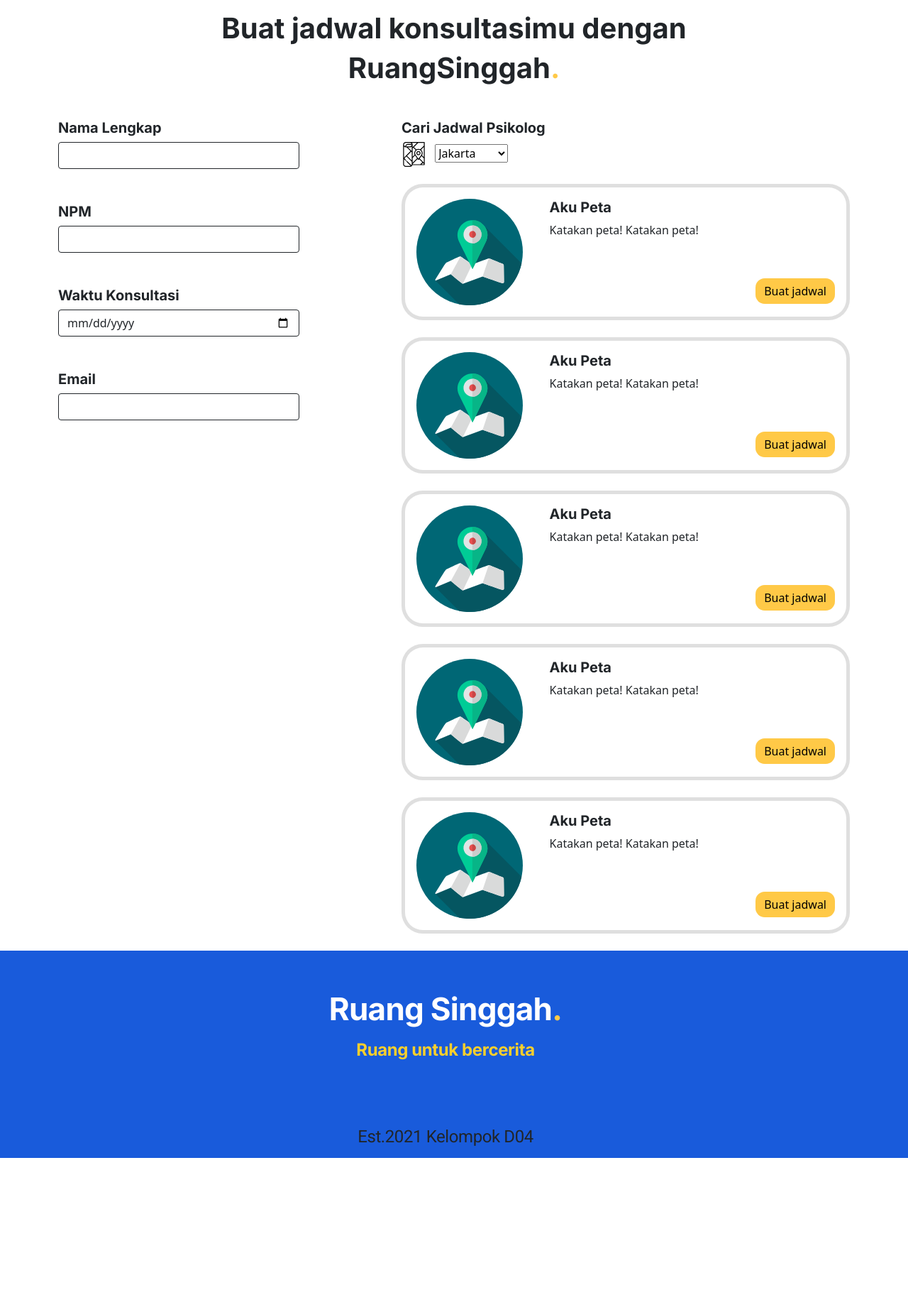
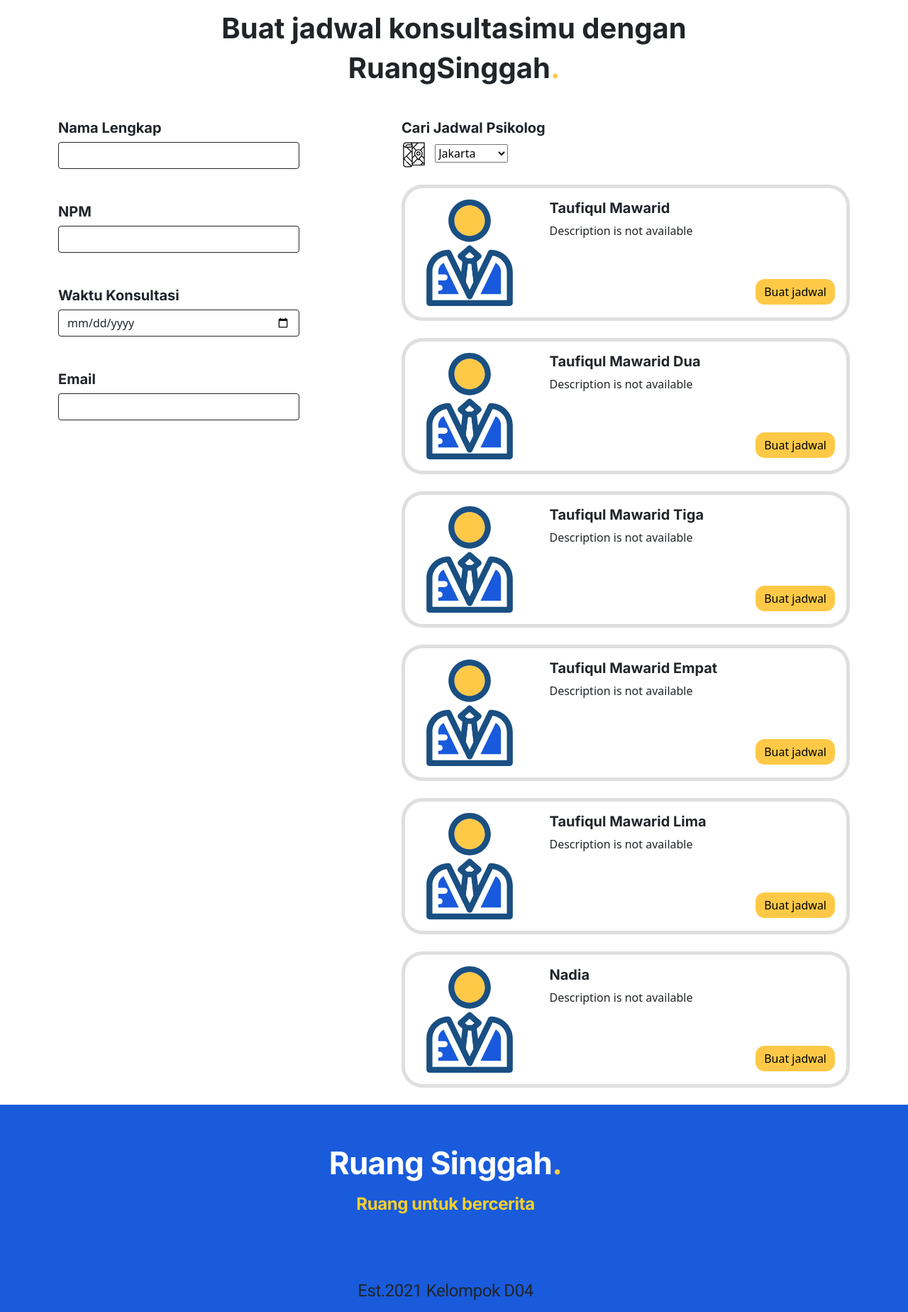
Before and after one commit to intervallie/tkpbp, a Django app: page /consultation/ in a window 1280 px wide. Shown: the part 75-1923 px from the top of the page at 71% size. Before the commit the page ends 1706 px from the top, so only its background shows below. Run offline with Django 3.2, Linux system fonts and the light colour scheme; a user stored in the database is signed in; data comes from the database, SQL or seed files in the repository; both versions use the stored data as it was after the commit.

Commit message:
TK Cons v0.3 Account counselor now show up

```diff
--- a/consultation_form/static/css/consultation_form_index.css
+++ b/consultation_form/static/css/consultation_form_index.css
@@ -7,11 +7,22 @@ h1, h5 {
     border-radius: 30px !important;
 }
 
-.cs-button {
+/* .cs-button {
     border-radius: 13px;
     background-color: #FFC947;
     color: black;
     border: none;
+} */
+
+.cs-button.btn-primary {
+    border-radius: 13px;
+    background-color: #FFC947;
+    color: black;
+    border: none;
+}
+
+.cs-button.btn-primary:hover {
+    background-color: #e5b43f;
 }
 
 .tk-color-yellow {
--- a/consultation_form/static/js/consultation_form.js
+++ b/consultation_form/static/js/consultation_form.js
@@ -0,0 +1,47 @@
+$(document).ready(function () {
+    var get_counselor_url = $("#get-counselor-url").html();
+    var get_counselor_image = $("#get-counselor-image").html();
+
+    $.ajax({
+        type: "GET",
+        url: get_counselor_url,
+        dataType: "JSON",
+        success: async function (response) {
+            // Destroy old list
+            $("#counselor-list").html("");
+            // Append counselor list of selected city
+            for (var x of response) {
+                var accountFields = x["fields"];
+                var card =
+                `<div class="card mt-4 mb-4 border-5 cs-rounded-border">
+                    <div class="row g-0">
+                        <div class="col-4 col-md-2 col-xl-3 m-3">
+                        <svg width=150 height=150>
+                            <use href="${get_counselor_image}#user-profile"></use>
+                        </svg>
+                        </div>
+                        <div class="col">
+                        <div class="card-body">
+                            <h5 class="card-title">${accountFields["name"]}</h5>
+                            <p class="card-text">Description is not available</p>
+                        </div>
+                        <div class="card-body mt-4">
+                            <div class="d-flex justify-content-end">
+                            <button class="btn btn-primary cs-button">Buat jadwal</button>
+                            </div>
+                        </div>
+                        </div>
+                    </div>
+                </div>`
+                var fadeEffect = $(card).hide();
+                $("#counselor-list").append(fadeEffect);
+                fadeEffect.fadeIn(500);
+                await sleep(100);
+            }
+        }
+    });
+});
+
+function sleep(ms) {
+    return new Promise(resolve => setTimeout(resolve, ms));
+}
--- /dev/null
+++ b/consultation_form/templates/consultation_form_base.html
@@ -0,0 +1,28 @@
+{% load static %}
+
+<!DOCTYPE html>
+<html lang="en">
+  <head>
+    <!-- Required meta tags -->
+    <meta charset="UTF-8" />
+    <meta name="viewport" content="width=device-width, initial-scale=1">
+
+    <!-- Bootstrap CSS -->
+    <link href="https://cdn.jsdelivr.net/npm/bootstrap@5.1.3/dist/css/bootstrap.min.css" rel="stylesheet" integrity="sha384-1BmE4kWBq78iYhFldvKuhfTAU6auU8tT94WrHftjDbrCEXSU1oBoqyl2QvZ6jIW3" crossorigin="anonymous">
+    <!-- Inter font -->
+    <link rel="stylesheet" href="https://fonts.googleapis.com/css?family=Inter">
+    <!-- Load static -->
+    <link rel="stylesheet" href="{% static 'css/consultation_form_index.css' %}">
+    {% block more-import %}{% endblock %}
+
+    <title>{% block title %}Title{% endblock %}</title>
+  </head>
+  <body>
+    {% include 'navbar.html' %}
+    {% block body %}{% endblock %}
+    {% include 'footbar.html' %}
+
+    <!-- Option 1: Bootstrap Bundle with Popper -->
+    <script src="https://cdn.jsdelivr.net/npm/bootstrap@5.1.3/dist/js/bootstrap.bundle.min.js" integrity="sha384-ka7Sk0Gln4gmtz2MlQnikT1wXgYsOg+OMhuP+IlRH9sENBO0LRn5q+8nbTov4+1p" crossorigin="anonymous"></script>
+  </body>
+</html>
--- a/consultation_form/templates/consultation_form_index.html
+++ b/consultation_form/templates/consultation_form_index.html
@@ -1,25 +1,15 @@
+{% extends 'consultation_form_base.html' %}
 {% load static %}
-
-<!DOCTYPE html>
-<html lang="en">
-  <head>
-    <!-- Required meta tags -->
-    <meta charset="UTF-8" />
-    <meta name="viewport" content="width=device-width, initial-scale=1">
-
-    <!-- Bootstrap CSS -->
-    <link href="https://cdn.jsdelivr.net/npm/bootstrap@5.1.3/dist/css/bootstrap.min.css" rel="stylesheet" integrity="sha384-1BmE4kWBq78iYhFldvKuhfTAU6auU8tT94WrHftjDbrCEXSU1oBoqyl2QvZ6jIW3" crossorigin="anonymous">
+{% block title %}Formulir Konsultasi{% endblock %}
+{% block more-import %}
 <!-- JQuery Import -->
 <script src="https://code.jquery.com/jquery-3.6.0.min.js" integrity="sha256-/xUj+3OJU5yExlq6GSYGSHk7tPXikynS7ogEvDej/m4=" crossorigin="anonymous"></script>
-    <!-- Inter font -->
-    <link rel="stylesheet" href="https://fonts.googleapis.com/css?family=Inter">
-    <!-- Load static -->
-    <link rel="stylesheet" href="{% static 'css/consultation_form_index.css' %}">
-
-    <title>Title</title>
-  </head>
-  <body>
-    {% include 'navbar.html' %}
+<script src="{% static 'js/consultation_form.js' %}"></script>
+{% endblock %}
+{% block body %}
+<!-- get counselor link -->
+<p id="get-counselor-url" hidden>{% url 'consultation_form:get_counselor' %}</p>
+<p id="get-counselor-image" hidden>{% static 'images/user-profile-svgrepo-com.svg' %}</p>
 <div class="container mt-3">
   <h1 class="text-center">Buat jadwal konsultasimu dengan</h1>
   <h1 class="text-center mb-5">RuangSinggah<span class="tk-color-yellow">.</span></h1>
@@ -43,39 +33,16 @@
 
     <div class="col ms-xl-5">
       <h5>Cari Jadwal Psikolog</h5>
-          {% include "map-svgrepo-com.svg.html" %}
+      <svg class="me-2" width=35 height=36>
+        <use href="{% static 'images/map-svgrepo-com.svg' %}#Capa_1"></use>
+      </svg>
       <select>
         {% for city in city_list %}
         <option value="{{ city }}">{{ city }}</option>
         {% endfor %}
       </select>
-          {% for city in city_list %}
-          <div class="card mt-4 mb-4 border-5 cs-rounded-border">
-            <div class="row g-0">
-              <div class="col-4 col-md-2 col-xl-3 m-3">
-                {% include "location-map-svgrepo-com.svg.html" %}
-              </div>
-              <div class="col">
-                <div class="card-body">
-                  <h5 class="card-title">Aku Peta</h5>
-                  <p class="card-text">Katakan peta! Katakan peta!</p>
-                </div>
-                <div class="card-body mt-4">
-                  <div class="d-flex justify-content-end">
-                    <button class="btn btn-primary cs-button">Buat jadwal</button>
+      <div id="counselor-list"></div>
     </div>
   </div>
 </div>
-            </div>
-          </div>
-          {% endfor %}
-        </div>
-      </div>
-    </div>
-
-    {% include 'footbar.html' %}
-
-    <!-- Option 1: Bootstrap Bundle with Popper -->
-    <script src="https://cdn.jsdelivr.net/npm/bootstrap@5.1.3/dist/js/bootstrap.bundle.min.js" integrity="sha384-ka7Sk0Gln4gmtz2MlQnikT1wXgYsOg+OMhuP+IlRH9sENBO0LRn5q+8nbTov4+1p" crossorigin="anonymous"></script>
-  </body>
-</html>
+{% endblock %}
--- /dev/null
+++ b/consultation_form/templates/consultation_form_notcounselor.html
@@ -0,0 +1,5 @@
+{% extends 'consultation_form_base.html' %}
+{% block body %}
+<h1>A counselor simply does not submit a counseling form<br>-Sun Tzu, The Art of War</h1>
+<p>Ps. Halaman ini mungkin bisa digunakan untuk form acceptance kalo yang login counselor atau bisa redirect jika yg akses counselor?</p>
+{% endblock %}
--- a/consultation_form/urls.py
+++ b/consultation_form/urls.py
@@ -3,4 +3,5 @@ from . import views
 
 urlpatterns = [
     path('', views.index, name="index"),
+    path('json', views.get_counselor, name='get_counselor'),
 ]
--- a/consultation_form/views.py
+++ b/consultation_form/views.py
@@ -1,8 +1,14 @@
 from django.shortcuts import render
+from django.contrib.auth.decorators import login_required
+from django.http.response import HttpResponse, JsonResponse
+from django.core import serializers
+from accounts.models import Account
 from consultation_form.forms import ConsForm
 
-# Create your views here.
+@login_required(login_url="/login", redirect_field_name=None)
 def index(request):
+    if (request.user.is_counselor):
+        return render(request, "consultation_form_notcounselor.html")
     consultation_form = ConsForm()
     city_list = ['Jakarta',
                  'Bogor',
@@ -11,3 +17,11 @@ def index(request):
                  'Bekasi']
     response = {'consultation_form': consultation_form, 'city_list': city_list, 'nbar': 'Konsultasi'}
     return render(request, "consultation_form_index.html", response)
+
+def get_counselor(request):
+    # is_ajax = request.META.get('HTTP_X_REQUESTED_WITH') == 'XMLHttpRequest'
+    # if (is_ajax and request.method == 'GET'):
+    print("fetching counselor")
+    counselor = Account.objects.filter(is_counselor=True)
+    data = serializers.serialize('json', counselor)
+    return HttpResponse(data, content_type='application/json')
```
Also changed, not shown: consultation_form/static/images/location-map-svgrepo-com.svg, consultation_form/static/images/map-svgrepo-com.svg, consultation_form/static/images/user-profile-svgrepo-com.svg (added), db.sqlite3. Lines whose indentation alone changed are shown as unchanged.
